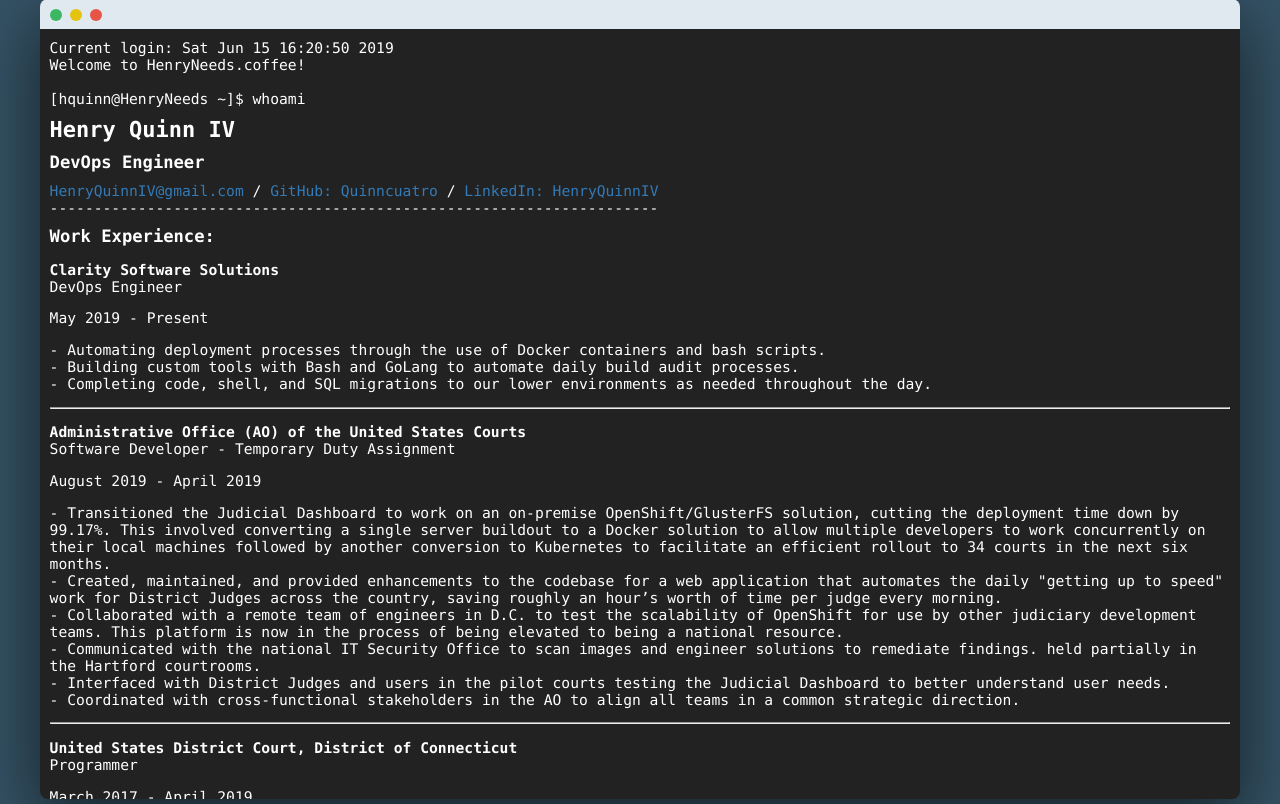
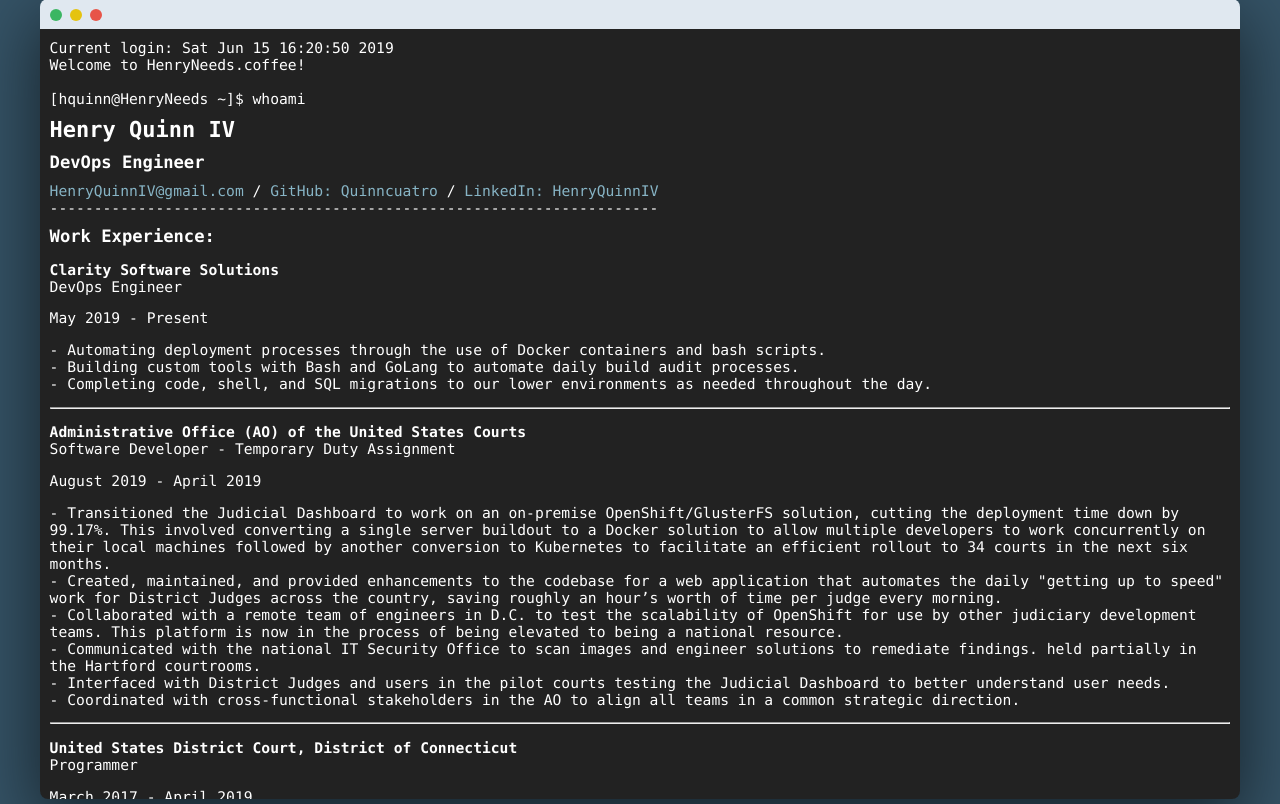
Before and after one commit to Quinncuatro/Henry-Personal-Website, a PHP site: page / in a window 1280 px wide. Shown: the part 51-855 px from the top of the page. Run offline with PHP 8.4, Linux system fonts and the light colour scheme.

Commit message:
Changing anchor text color.

```diff
--- a/css/custom/terminal.css
+++ b/css/custom/terminal.css
@@ -91,7 +91,7 @@ h1, h3 {
 
 a {
   cursor: pointer;
-  color: #337AB7;
+  color: #87B4C5;
   text-decoration: none;
 }
 
```
